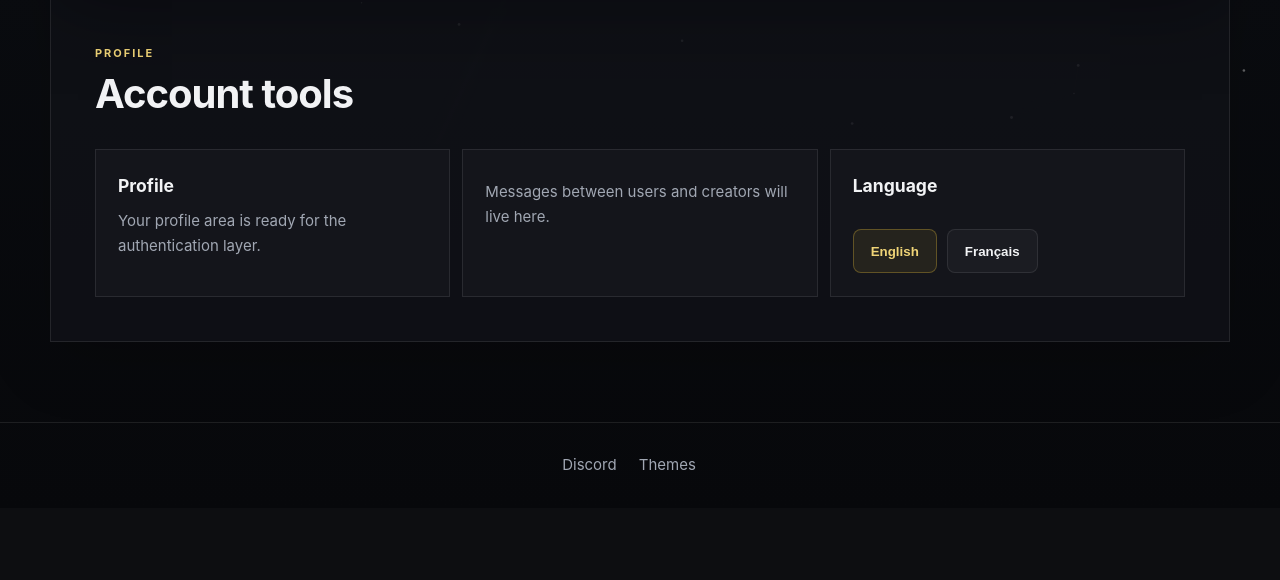
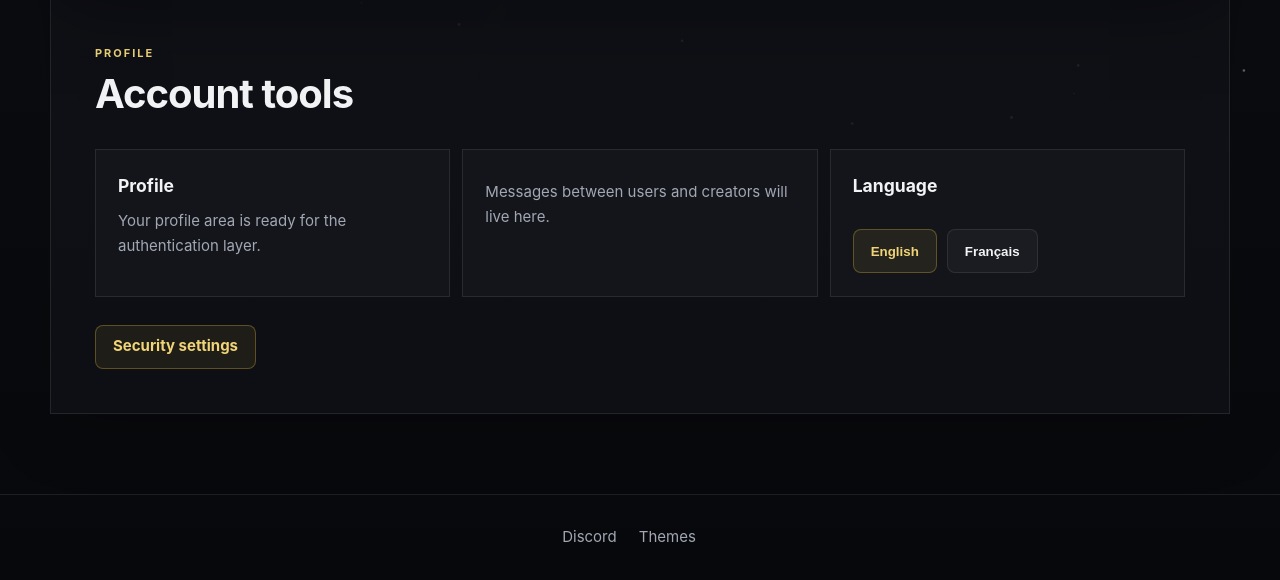
Before and after one commit to LV8-OPS/Horizon-Portal, a FastAPI app: template templates/account.html in a window 1280 px wide. Shown: the part 656-1236 px from the top of the page. Before the commit the page ends 1126 px from the top, so only its background shows below. Run offline with FastAPI, Linux system fonts and the light colour scheme; the template is opened without the code that fills it: most values are stand-ins (such as "Sample title", 1, 10 or a date in 2020).

Commit message:
Link account security settings

```diff
--- a/templates/account.html
+++ b/templates/account.html
@@ -1,5 +1,5 @@
 {% extends "base.html" %}
 {% block content %}
 <section class="hero"><div><p class="eyebrow">Account</p><h1>{{ t('account_title') }}</h1><p class="hero-lead">{{ t('account_intro') }}</p><div class="hero-actions"><a class="btn" href="/login">{{ t('login') }}</a><a class="btn btn-secondary" href="/register">{{ t('register') }}</a></div></div></section>
-<section class="panel"><div class="section-head"><p class="section-kicker">PROFILE</p><h2>Account tools</h2></div><div class="cards"><article class="card"><h3>Profile</h3><p>Your profile area is ready for the authentication layer.</p></article><article class="card"><h3>{{ t('inbox') }}</h3><p>Messages between users and creators will live here.</p></article><article class="card"><h3>Language</h3><form method="post" action="/set-language" class="btn-row"><button class="btn" name="language" value="en">English</button><button class="btn btn-secondary" name="language" value="fr">Français</button></form></article></div></section>
+<section class="panel"><div class="section-head"><p class="section-kicker">PROFILE</p><h2>Account tools</h2></div><div class="cards"><article class="card"><h3>Profile</h3><p>Your profile area is ready for the authentication layer.</p></article><article class="card"><h3>{{ t('inbox') }}</h3><p>Messages between users and creators will live here.</p></article><article class="card"><h3>Language</h3><form method="post" action="/set-language" class="btn-row"><button class="btn" name="language" value="en">English</button><button class="btn btn-secondary" name="language" value="fr">Français</button></form></article></div><div class="hero-actions"><a class="btn gold-shimmer" href="/settings">Security settings</a></div></section>
 {% endblock %}
```
